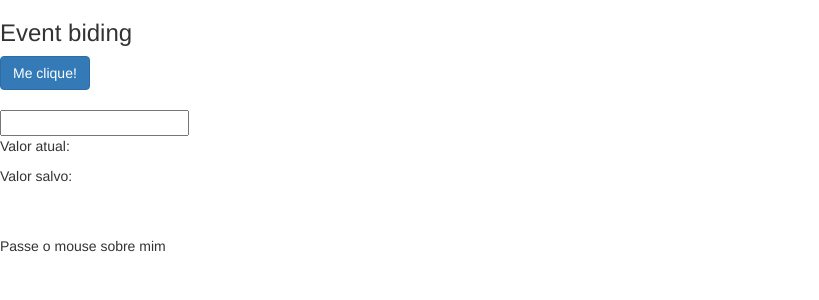
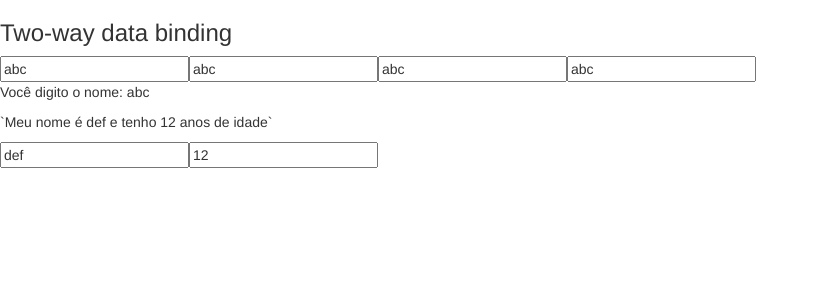
Before and after one commit to thonecardoso/angular-data-binding, an Angular app: page / in a window 1280 px wide. Shown: the top 300 px of the page, without its empty margins (0-819 px from the left). Built offline with nearby package versions, Linux system fonts and the light colour scheme.

Commit message:
Two way data-binding

```diff
--- a/src/app/data-binding/data-binding.component.html
+++ b/src/app/data-binding/data-binding.component.html
@@ -58,6 +58,7 @@
    </article>-->
 
 
+  <!--
   </section>
 
   <section>
@@ -95,3 +96,5 @@
       </div>
     </article>
   </section>
+  -->
+  <app-meu-form></app-meu-form>
--- a/src/app/data-binding/data-binding.component.ts
+++ b/src/app/data-binding/data-binding.component.ts
@@ -12,6 +12,7 @@
   valorAtual = '';
   valorSalvo = '';
   isMouseOver = false;
+
 
 
   constructor() {
--- /dev/null
+++ b/src/app/meu-form/meu-form.component.html
@@ -0,0 +1,28 @@
+<section>
+  <article>
+    <h3>Two-way data binding</h3>
+    <div>
+
+      <input type="text"
+             #Evento
+             [value]="nome"
+             (input)="nome = Evento.value"
+      />
+
+      <input type="text"
+             #Evento
+             [ngModel]="nome"
+             (ngModelChange)="nome = $event"
+      />
+      <input type="text" [(ngModel)]="nome">
+      <input type="text" bindon-ngModel="nome">
+      <p>Você digito o nome: {{ nome }}</p>
+    </div>
+
+    <div>
+      <p>`Meu nome é {{pessoa.nome}} e tenho {{pessoa.idade}} anos de idade`</p>
+      <input type="text" [(ngModel)]="pessoa.nome">
+      <input type="text" [(ngModel)]="pessoa.idade">
+    </div>
+  </article>
+</section>
--- /dev/null
+++ b/src/app/meu-form/meu-form.component.ts
@@ -0,0 +1,21 @@
+import { Component, OnInit } from '@angular/core';
+
+@Component({
+  selector: 'app-meu-form',
+  templateUrl: './meu-form.component.html',
+  styleUrls: ['./meu-form.component.scss']
+})
+export class MeuFormComponent implements OnInit {
+
+  nome = 'abc';
+  pessoa: any = {
+    nome: 'def',
+    idade: 12
+  };
+
+  constructor() { }
+
+  ngOnInit(): void {
+  }
+
+}
```
Also changed, not shown: src/app/app.module.ts (+12 -7 lines), src/app/meu-form/meu-form.module.ts (added, +18 -0 lines), src/app/meu-form/meu-form.component.scss (added), 1 other file (tests, documents, lock files or other folders). Lines whose indentation alone changed are shown as unchanged.
